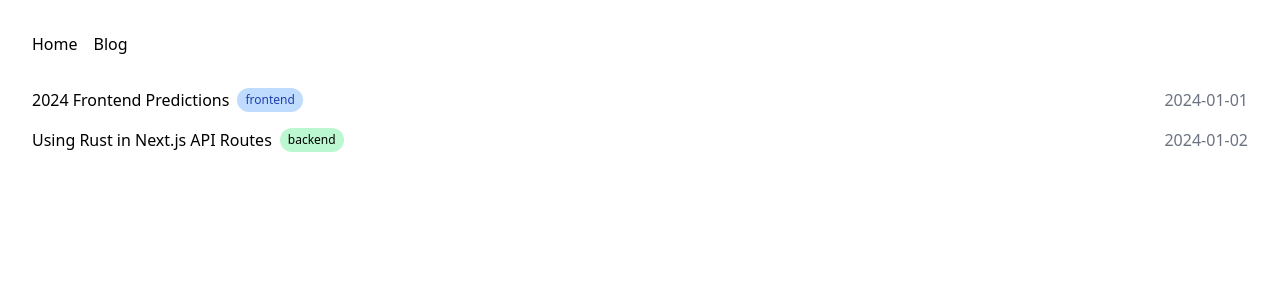
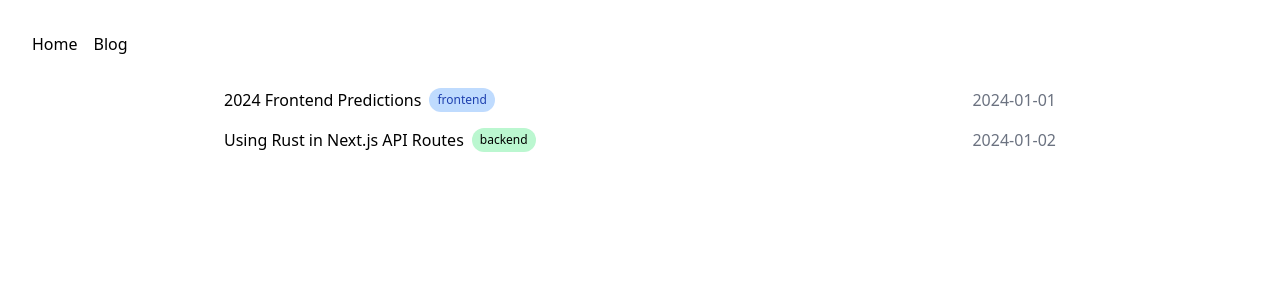
Before and after one commit to djnovin/portfolio-beta, a Next.js app: page /blog in a window 1280 px wide. Shown: the top 300 px of the page. Built offline with nearby package versions, Linux system fonts and the light colour scheme.

Commit message:
Add Layout

```diff
--- a/src/app/layout.tsx
+++ b/src/app/layout.tsx
@@ -51,7 +51,7 @@
                         ))}
                     </ul>
                 </nav>
-                {children}
+                <div className='max-w-4xl container mx-auto'>{children}</div>
                 <Analytics />
             </body>
         </html>
```
